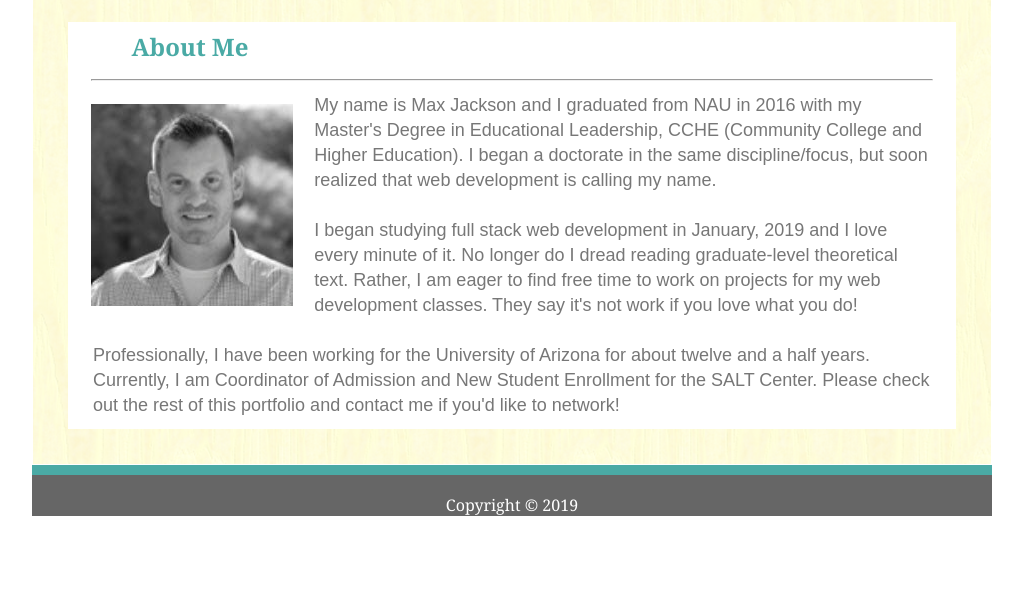
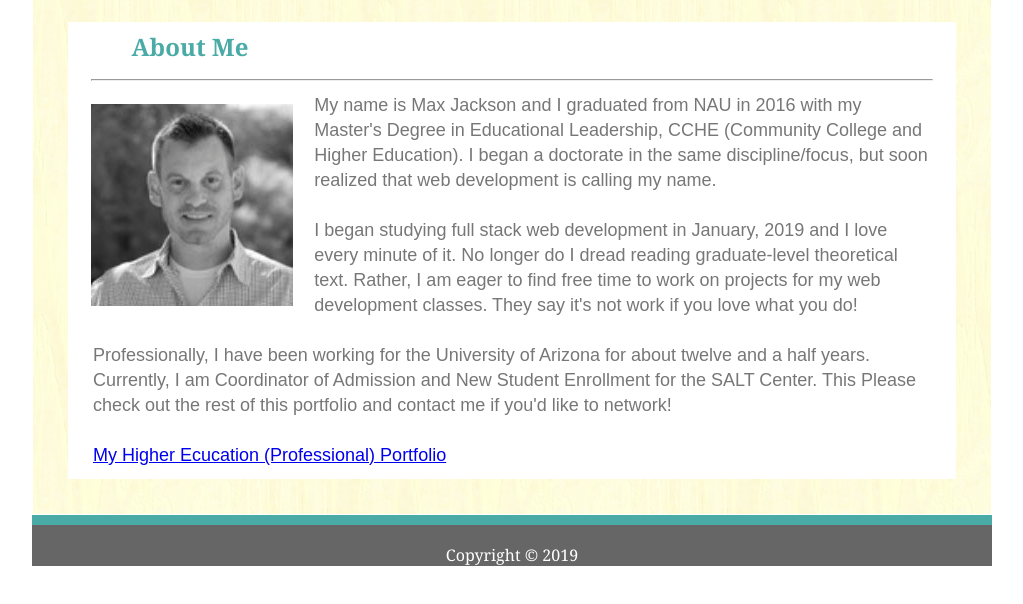
Before and after one commit to maxjcoder/Basic-Portfolio, a plain HTML site: page index.html in a window 1280 px wide. Shown: the part 70-674 px from the top of the page, without its empty margins (128-1151 px from the left). Drawn offline with Linux system fonts and the light colour scheme.

Commit message:
added link to my higher ed professional portfolio

```diff
--- a/index.html
+++ b/index.html
@@ -67,8 +67,10 @@
                     Professionally, I have been working for the University of Arizona for about twelve and a half years. Currently, I am
                     Coordinator of Admission and New Student Enrollment for the SALT Center.
 
-                    Please check out the rest of this portfolio and contact me if you'd like to network!
+                    This Please check out the rest of this portfolio and contact me if you'd like to network!
                 </p>
+                <br>
+                <a href="http://maxmjackson.wixsite.com/maxjnau" title="Max Jackson's Higher Education Portfolio" target="_blank" >My Higher Ecucation (Professional) Portfolio</a>
             </div>
 
         </article>
```
